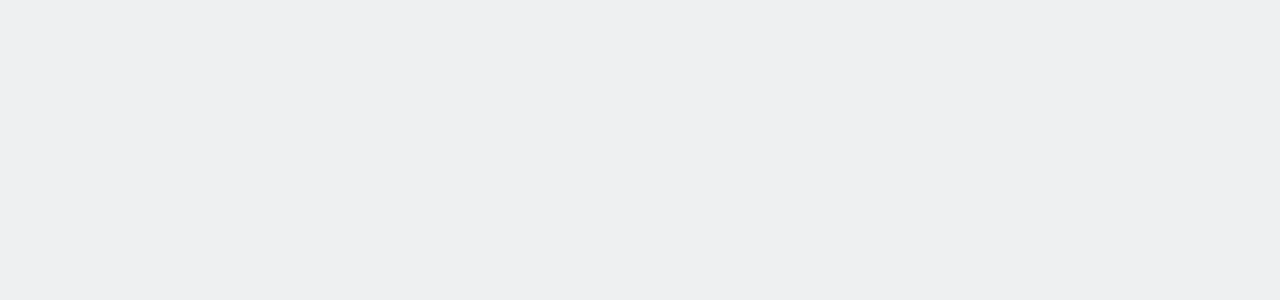
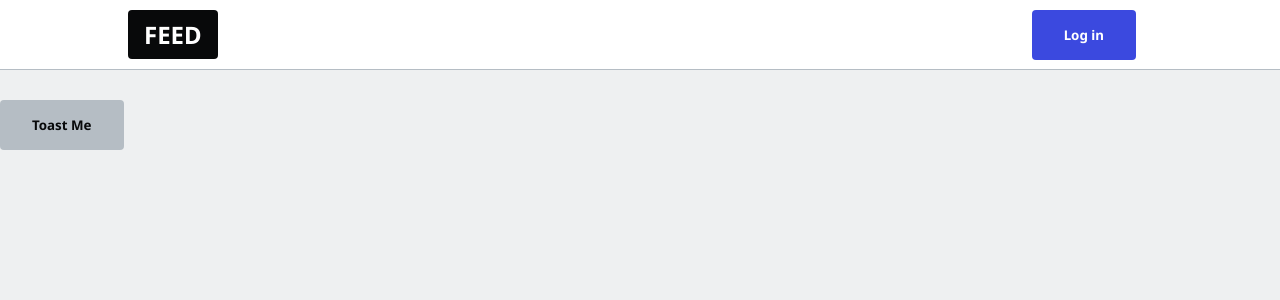
Before and after one commit to neezzzy/fire-blog, a Next.js app: page / in a window 1280 px wide. Shown: the top 300 px of the page. Built offline with nearby package versions, Linux system fonts and the light colour scheme.

Commit message:
add navigation toast routing loader

```diff
--- a/components/Navbar.tsx
+++ b/components/Navbar.tsx
@@ -0,0 +1,49 @@
+import Image from "next/image";
+import Link from "next/link";
+
+interface User {
+  photoURL: string
+}
+
+// Top navbar
+export default function Navbar() {
+  const user: User | null = null;
+  const username: string | null = null;
+
+  return (
+    <nav className="navbar">
+      <ul>
+        <li>
+          <Link href="/">
+            <button className="btn-logo">FEED</button>
+          </Link>
+        </li>
+
+        {/* user is signed-in and has username */}
+        {username && (
+          <>
+            <li className="push-left">
+              <Link href="/admin">
+                <button className="btn-blue">Write Posts</button>
+              </Link>
+            </li>
+            <li>
+              <Link href={`/${username}`}>
+                <Image src={user?.photoURL} alt="photo URL image" />
+              </Link>
+            </li>
+          </>
+        )}
+
+        {/* user is not signed OR has not created username */}
+        {!username && (
+          <li>
+            <Link href="/enter">
+              <button className="btn-blue">Log in</button>
+            </Link>
+          </li>
+        )}
+      </ul>
+    </nav>
+  );
+}
--- a/package.json
+++ b/package.json
@@ -11,7 +11,7 @@
   "dependencies": {
     "@next/font": "13.1.6",
     "@types/node": "18.13.0",
-    "@types/react": "18.0.28",
+    "@types/react": "^18.0.28",
     "@types/react-dom": "18.0.11",
     "eslint": "8.34.0",
     "eslint-config-next": "13.1.6",
@@ -20,6 +20,7 @@
     "react": "18.2.0",
     "react-dom": "18.2.0",
     "react-firebase-hooks": "^5.1.1",
+    "react-hot-toast": "^2.4.0",
     "typescript": "4.9.5"
   }
 }
--- a/src/pages/_app.tsx
+++ b/src/pages/_app.tsx
@@ -1,6 +1,14 @@
-import '@/styles/globals.css'
-import type { AppProps } from 'next/app'
+import "@/styles/globals.css";
+import Navbar from "components/Navbar";
+import type { AppProps } from "next/app";
+import { Toaster } from 'react-hot-toast';
 
 export default function App({ Component, pageProps }: AppProps) {
-  return <Component {...pageProps} />
+  return (
+    <>
+      <Navbar />
+      <Component {...pageProps} />
+      <Toaster />
+    </>
+  );
 }
--- a/src/pages/index.tsx
+++ b/src/pages/index.tsx
@@ -1,17 +1,12 @@
-import Head from 'next/head'
-import { Inter } from '@next/font/google'
-
+import Loader from "../../components/Loader";
+import toast from 'react-hot-toast';
 
 export default function Home() {
   return (
     <>
-      <Head>
-        <title>Create Next App</title>
-        <meta name="description" content="Generated by create next app" />
-        <meta name="viewport" content="width=device-width, initial-scale=1" />
-        <link rel="icon" href="/favicon.ico" />
-      </Head>
-
+      <div>
+        <button onClick={() => toast.success("hello toast!")}>Toast Me</button>
+      </div>
     </>
-  )
+  );
 }
```
Also changed, not shown: 1 other file (tests, documents, lock files or other folders).
